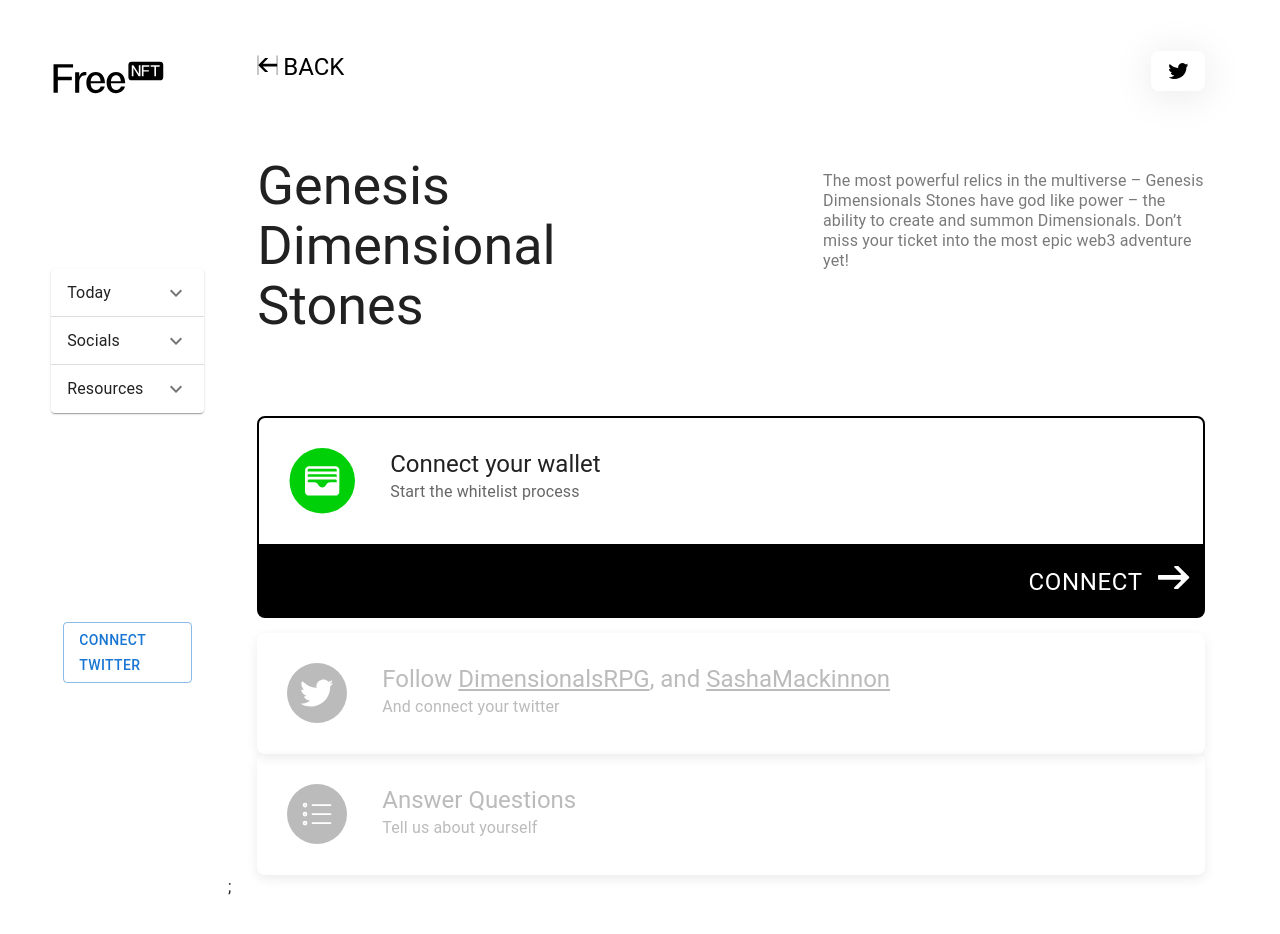
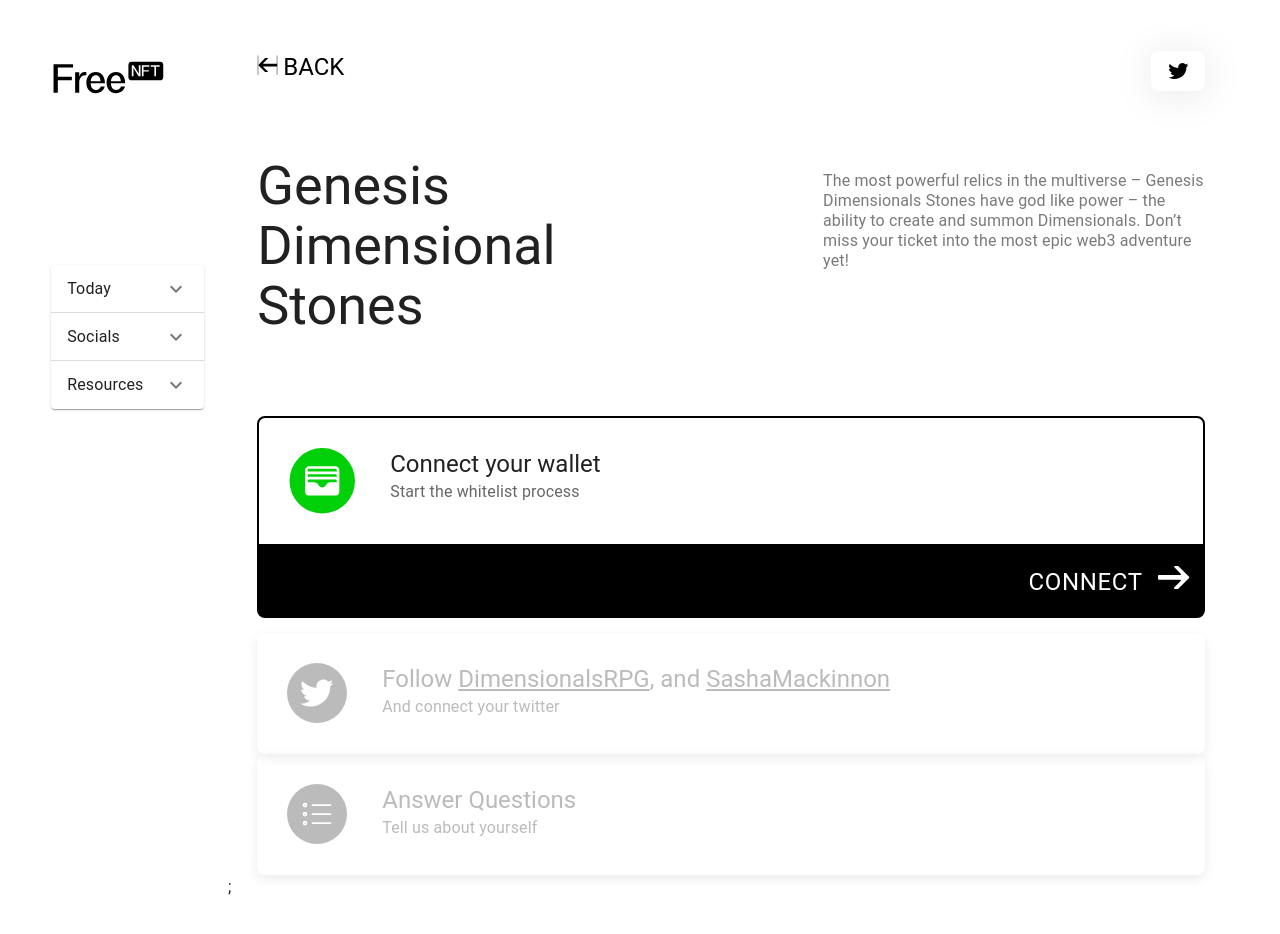
Before and after one commit to ilanarielbaron/NFT-connector, a React (Create React App) app in the folder ui/: page / in a window 1280 px wide. Shown: the top 934 px of the page. Built offline with nearby package versions, Linux system fonts and the light colour scheme; no server answers.

Commit message:
UI changes

```diff
--- a/ui/src/components/StepActionBar/StepActionBar.tsx
+++ b/ui/src/components/StepActionBar/StepActionBar.tsx
@@ -6,7 +6,7 @@ interface StepActionBarProps {
 	step: 'WALLET_STEP' | 'TWITTER_STEP' | 'QUESTION_STEP'
 }
 
-export const StepActionBar: React.FC<StepActionBarProps> = ({ step }) => (
+export const StepActionBar= ({ step }: StepActionBarProps) => (
 	<Box bgcolor={'black'} sx={{ display: 'flex', justifyContent: 'flex-end', padding: '15px', borderRadius: '0px 0px 8px 8px ', mb: '15px' }}>
 		<Link href='#' underline='none'>
 			<Typography variant='h5' color={'white'} sx={{ display: 'inline', mr: '15px' }}>
--- a/ui/src/components/TwitterButton/index.tsx
+++ b/ui/src/components/TwitterButton/index.tsx
@@ -59,8 +59,8 @@ export const TwitterButton = () => {
 			</Snackbar>}
 			<Button
 				disabled={twitterIsLoading || twitterAccount?.isVerified}
-				variant='outlined'
-				sx={{ my: 1, mx: 1.5 }}
+				variant='text'
+				sx={{ color: 'white', fontSize:'24px', fontWeight:'400', p:0 }}
 				href={!twitterAccount?.accountUser ? redirectURL : ''}
 				onClick={onClick}
 			>
--- a/ui/src/components/TwitterStep/TwitterStep.tsx
+++ b/ui/src/components/TwitterStep/TwitterStep.tsx
@@ -1,12 +1,14 @@
 import { Box, Typography, Link } from '@mui/material';
 import { useState } from 'react';
+import { useAppSelector } from '../../hooks/useAppSelector';
+import { selectWallet } from '../../store/walletReducer';
 import { activeStepBoxStyles, inactiveStepBoxStyles } from '../Pipeline/PipelineStyles';
 import actionArrow from './action-arrow.svg';
 import inactiveTwitter from './inactive-twitter.svg';
 
 export const TwitterStep = ()=>{
 	const [activeStep, setActiveStep] = useState(false);
-
+	const wallet = useAppSelector(selectWallet);
 
 	return (
 		<>
```
